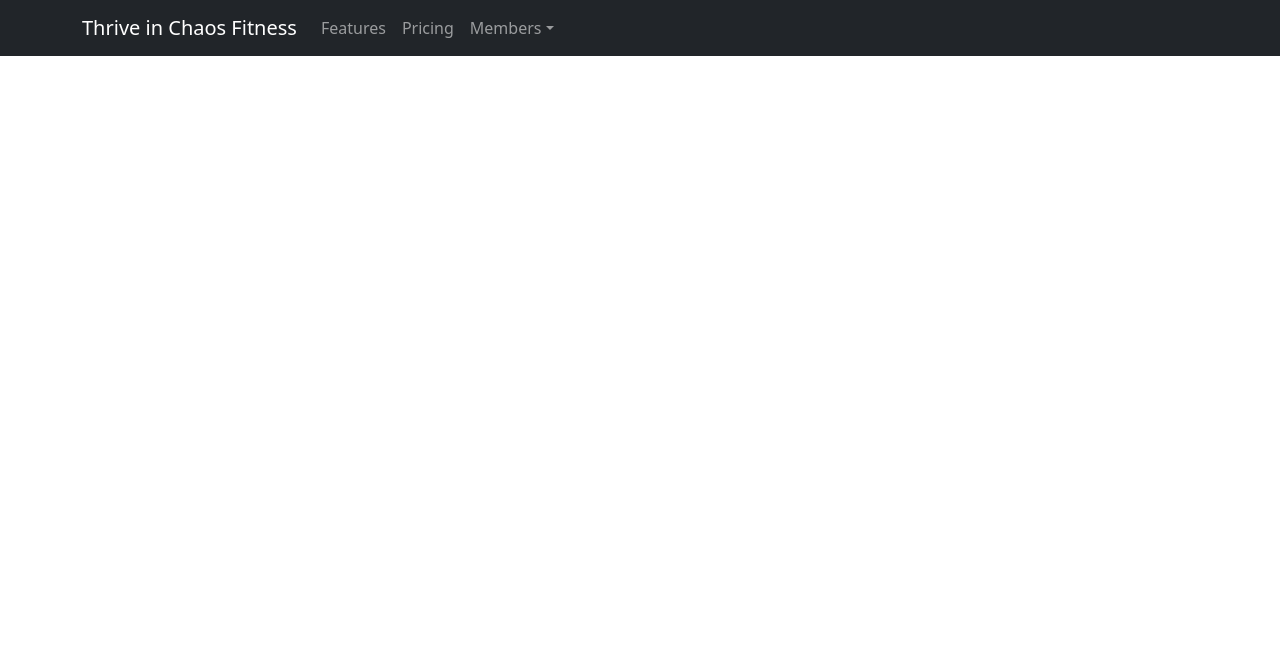
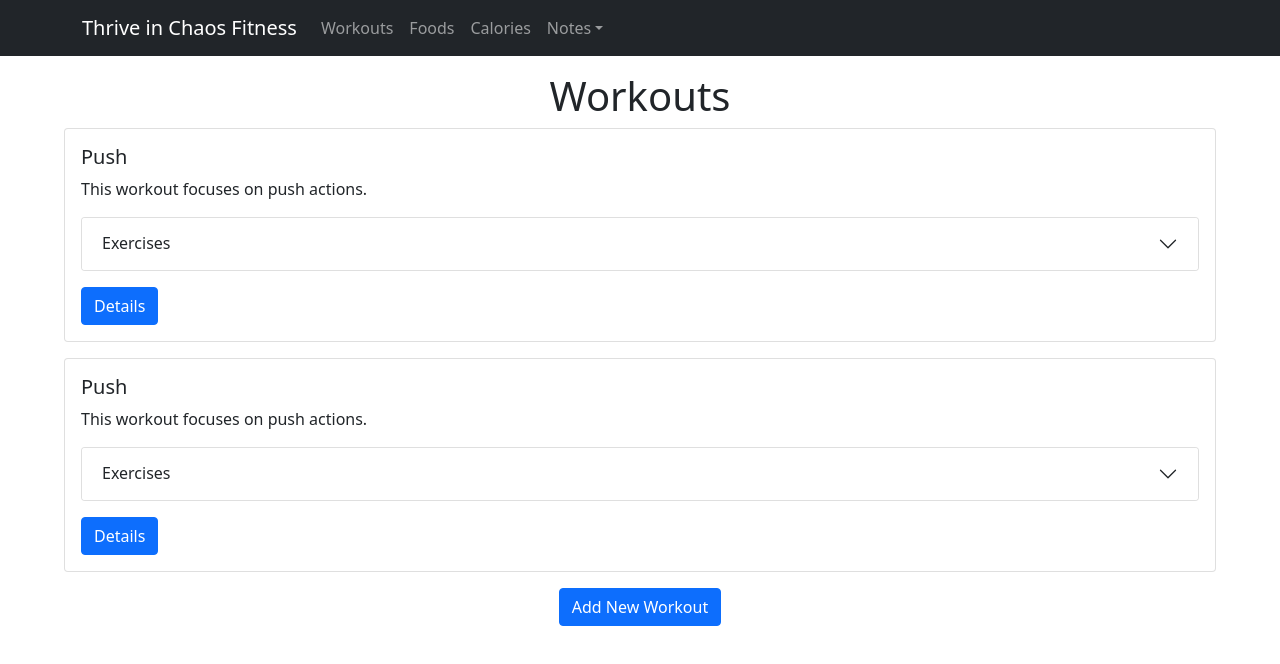
Before and after one commit to mrogers23458/workout-app, a React (Create React App) app in the folder client/: page /workouts in a window 1280 px wide. Shown: the top 664 px of the page. Built offline with nearby package versions, Linux system fonts and the light colour scheme.

Commit message:
reorganized files / link structure. Created prototype workouts page

```diff
--- a/client/src/App.css
+++ b/client/src/App.css
@@ -9,3 +9,17 @@
   display: flex;
   flex-direction: column;
 }
+
+/* workouts page */
+.workouts-page-box {
+  display: flex;
+  flex-direction: column;
+  align-items: center;
+  margin-top: 2vh;
+}
+
+.workouts-card-box {
+  display: flex;
+  flex-direction: column;
+  align-items: center;
+}
--- a/client/src/App.js
+++ b/client/src/App.js
@@ -3,8 +3,8 @@ import NavComponent from './components/NavComponent';
 import 'bootstrap/dist/css/bootstrap.min.css';
 import './App.css';
 import Home from "./pages/Home";
-import Foods from "./pages/Foods";
 import Login from "./pages/Login";
+import Workouts from "./pages/Workouts";
 
 function App() {
   return (
@@ -13,8 +13,7 @@ function App() {
       <Routes>
         <Route path="/" element={<Home />} />
         <Route path="/login" element={<Login />} />
-        <Route path="/foods" element={<Foods />} />
-
+        <Route path="/workouts" element={<Workouts />} />
       </Routes>
     </div>
   );
--- a/client/src/components/NavComponent.js
+++ b/client/src/components/NavComponent.js
@@ -8,15 +8,13 @@ export default function NavComponent () {
                 <Navbar.Toggle aria-controls="responsive-navbar-nav" />
                 <Navbar.Collapse id="responsive-navbar-nav">
                     <Nav className="me-auto">
-                    <Nav.Link href="#features">Features</Nav.Link>
-                    <Nav.Link href="#pricing">Pricing</Nav.Link>
-                    <NavDropdown title="Members" id="collasible-nav-dropdown">
-                        <NavDropdown.Item href="#action/3.1">Workouts</NavDropdown.Item>
-                        <NavDropdown.Item href="#action/3.2">Calories</NavDropdown.Item>
-                        <NavDropdown.Item href="/foods">Foods</NavDropdown.Item>
-                        <NavDropdown.Item href="#action/3.3">Notes</NavDropdown.Item>
-                        <NavDropdown.Divider />
-                        <NavDropdown.Item href="#action/3.4">Sign Up</NavDropdown.Item>
+                    <Nav.Link href="/workouts">Workouts</Nav.Link>
+                    <Nav.Link href="/workouts">Foods</Nav.Link>
+                    <Nav.Link href="#pricing">Calories</Nav.Link>
+                    <NavDropdown title="Notes" id="collasible-nav-dropdown">
+                        <NavDropdown.Item href="/workouts/notes">Workout Notes</NavDropdown.Item>
+                        <NavDropdown.Item href="/foods/notes">Foods Notes</NavDropdown.Item>
+                        <NavDropdown.Item href="/calories/notes">Calories Notes</NavDropdown.Item>
                     </NavDropdown>
                     </Nav>
                 </Navbar.Collapse>
--- /dev/null
+++ b/client/src/components/WorkoutCard.js
@@ -0,0 +1,34 @@
+import { Card, Button, Accordion, ListGroup } from "react-bootstrap"
+import { useNavigate } from "react-router-dom"
+
+export default function WorkoutCard () {
+    const navigate = useNavigate()
+
+    const handleNav = function () {
+        navigate('/workouts/details')
+    }
+    return(
+        <Card style={{ width: '90vw', marginBottom: '2vh' }}>
+            <Card.Body>
+                <Card.Title>Push</Card.Title>
+                <Card.Text>
+                    This workout focuses on push actions.
+                </Card.Text>
+                <Accordion>
+                    <Accordion.Item eventKey="0">
+                        <Accordion.Header>Exercises</Accordion.Header>
+                            <Accordion.Body>
+                            <ListGroup>
+                                <ListGroup.Item>Push-ups</ListGroup.Item>
+                                <ListGroup.Item>Bench Press</ListGroup.Item>
+                                <ListGroup.Item>Tricep Dips</ListGroup.Item>
+                                <ListGroup.Item>Overhead Tricep Extensions</ListGroup.Item>
+                            </ListGroup>
+                            </Accordion.Body>
+                    </Accordion.Item>
+                </Accordion>
+                <Button onClick={handleNav} variant="primary" style={ {marginTop: "2vh"}}>Details</Button>
+            </Card.Body>
+        </Card>
+    )
+}
--- a/client/src/pages/Foods.js
+++ /dev/null
@@ -1,7 +0,0 @@
-export default function Foods() {
-    return (
-        <div>
-            Foods
-        </div>
-    )
-}
--- a/client/src/pages/Home.js
+++ b/client/src/pages/Home.js
@@ -1,7 +1,6 @@
 export default function Home() {
+
     return(
-        <div className="home-box">
-            Home
-        </div>
+        <div className="home-box"></div>
     )
 }
--- a/client/src/pages/Workouts.js
+++ b/client/src/pages/Workouts.js
@@ -1,7 +1,26 @@
+import { Button } from "react-bootstrap";
+import { useNavigate } from "react-router-dom";
+import WorkoutCard from "../components/WorkoutCard";
+
 export default function Workouts () {
+    const navigate = useNavigate()
+
+    const handleNav = function () {
+        navigate('/workouts/add')
+    }
+
     return(
-        <div className="workouts-box">
-            workouts
+        <div className="workouts-page-box">
+            <div className="workouts-header-box">
+                <h1 className="workouts-header-text">Workouts</h1>
+            </div>
+            <div className="workouts-card-box">
+                <WorkoutCard />
+                <WorkoutCard />
+            </div>
+            <div className="add-new-workout-button">
+                <Button onClick={handleNav}>Add New Workout</Button>
+            </div>
         </div>
     )
 }
```
Also changed, not shown: client/src/pages/Features.js (deleted, +0 -7 lines), client/src/pages/Pricing.js (deleted, +0 -8 lines).
